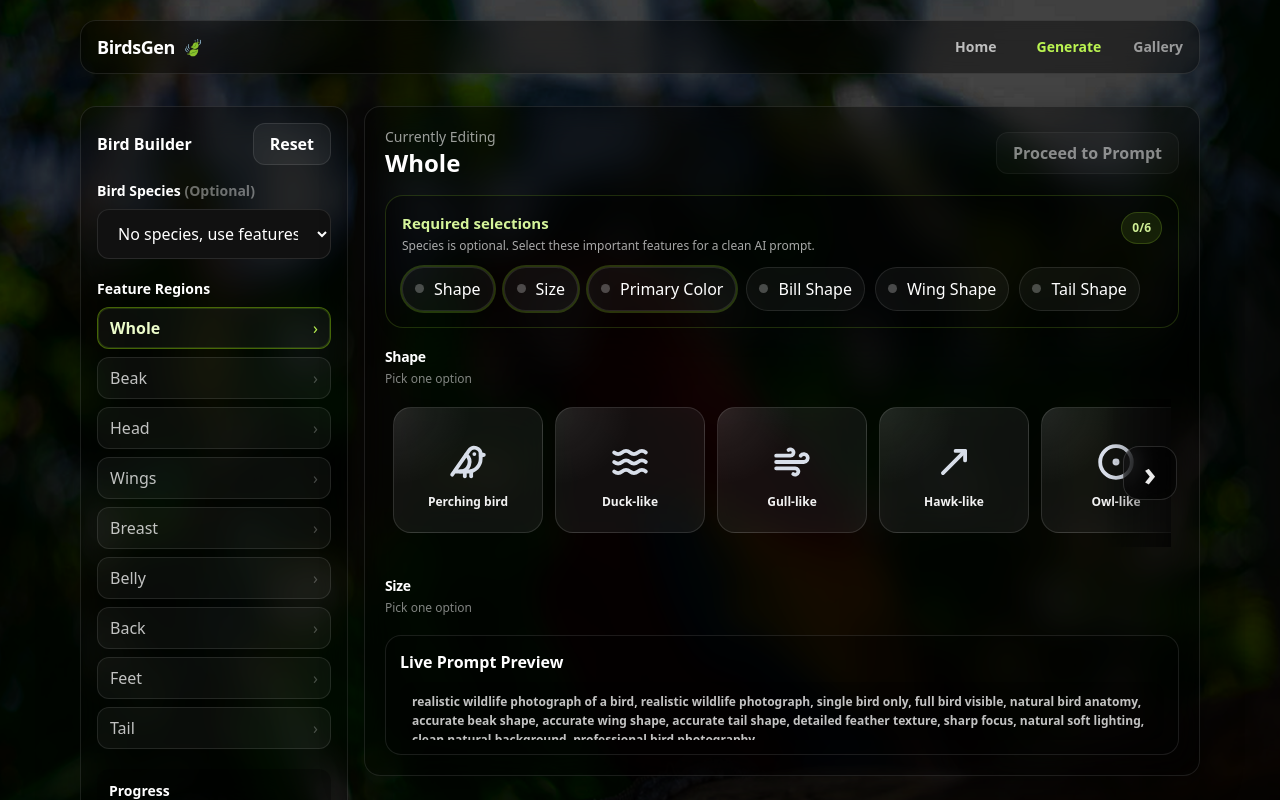
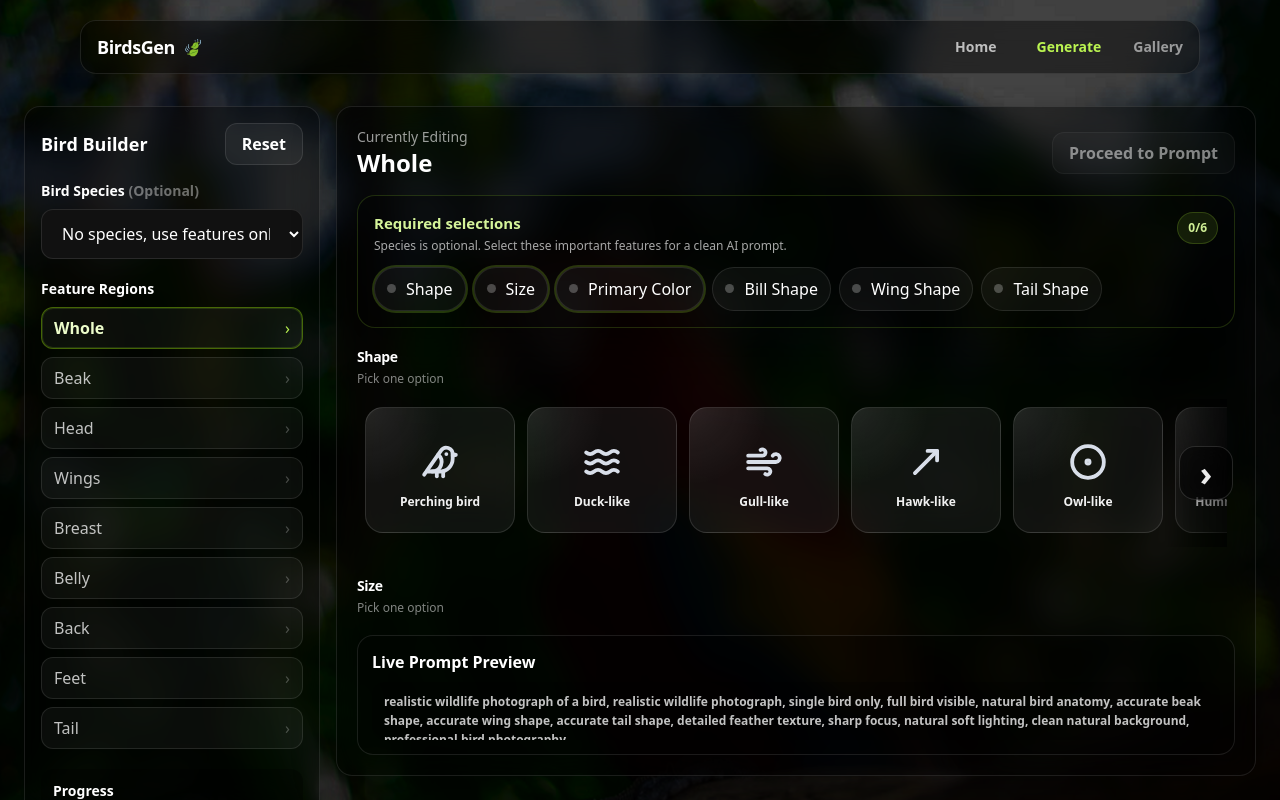
Before and after one commit to shujauzzaman/birds-gen, a React (Vite) app: page /generate in a window 1280 px wide. Built offline with nearby package versions, Linux system fonts and the light colour scheme.

Commit message:
Fix responsive layout and SVG asset imports

```diff
--- a/src/components/ui/GalleryCard.tsx
+++ b/src/components/ui/GalleryCard.tsx
@@ -1,53 +1,43 @@
-export default function GalleryCard({
-  title,
-  image,
-}: {
+import { Download } from "lucide-react";
+
+type GalleryCardProps = {
   title: string;
   image: string;
-}) {
-  async function download() {
-    const response = await fetch(image);
-    const blob = await response.blob();
+};
 
-    const url = URL.createObjectURL(blob);
-
-    const a = document.createElement("a");
-    a.href = url;
-    a.download = `${title.replaceAll(" ", "-").toLowerCase()}.png`;
-
-    a.click();
-
-    URL.revokeObjectURL(url);
-  }
+export default function GalleryCard({ title, image }: GalleryCardProps) {
+  const handleDownload = async () => {
+    const link = document.createElement("a");
+    link.href = image;
+    link.download = `${title}.jpg`;
+    document.body.appendChild(link);
+    link.click();
+    document.body.removeChild(link);
+  };
 
   return (
-    <div className="card overflow-hidden group">
-      <div className="relative aspect-[4/3] bg-black/30">
+    <div className="group overflow-hidden rounded-2xl border border-white/10 bg-black/30">
+      <div className="relative h-44 sm:h-48 md:h-52 overflow-hidden">
         <img
           src={image}
           alt={title}
-          className="h-full w-full object-cover transition-transform duration-300 group-hover:scale-[1.03]"
+          className="h-full w-full object-cover transition-transform duration-300 group-hover:scale-105"
         />
 
-        {/* download button */}
         <button
           type="button"
-          title="Download"
-          className="gallery-download"
-          onClick={download}
+          onClick={handleDownload}
+          className="absolute left-3 bottom-3 z-20 flex h-9 w-9 items-center justify-center rounded-full bg-black/75 text-white border border-white/20 shadow-lg backdrop-blur-md hover:bg-black"
+          aria-label="Download image"
         >
-          <img
-            src="/src/assets/icons/download.svg"
-            alt="download"
-            className="gallery-download-icon"
-          />
+          <Download size={18} strokeWidth={2.5} />
         </button>
       </div>
 
-      <div className="px-4 py-3">
-        <div className="text-sm font-semibold text-white/90 truncate">
+      <div className="p-4">
+        <h3 className="text-sm font-bold text-white line-clamp-1">
           {title}
-        </div>
+        </h3>
       </div>
     </div>
   );
--- a/src/globals.css
+++ b/src/globals.css
@@ -1373,3 +1373,29 @@ body {
   filter:
     drop-shadow(0 4px 10px rgba(0,0,0,0.35));
 }
+.builder-main-card {
+  width: 100%;
+  min-width: 0;
+}
+
+.builder-features-scroll {
+  overflow-x: hidden;
+}
+
+.required-chips {
+  display: flex;
+  flex-wrap: wrap;
+  gap: 8px;
+}
+
+.required-chip {
+  max-width: 100%;
+  word-break: break-word;
+  white-space: normal;
+}
+
+.builder-prompt-text {
+  max-width: 100%;
+  white-space: normal;
+  word-break: break-word;
+}
--- a/src/pages/GenerateBird.tsx
+++ b/src/pages/GenerateBird.tsx
@@ -21,9 +21,8 @@ export default function GenerateBird() {
 
   const [selectedRegion, setSelectedRegion] = useState("Whole");
   const [selectedSpecies, setSelectedSpecies] = useState(() => loadSpecies());
-  const [selectedFeatures, setSelectedFeatures] = useState<SelectedFeatures>(() =>
-    loadSelected()
-  );
+  const [selectedFeatures, setSelectedFeatures] =
+    useState<SelectedFeatures>(() => loadSelected());
 
   const hasSpecies = selectedSpecies.trim().length > 0;
 
@@ -76,9 +75,6 @@ export default function GenerateBird() {
   function handleSpeciesChange(value: string) {
     setSelectedSpecies(value);
 
-    // Optional but recommended:
-    // when species is selected, remove feature selections
-    // so prompt is fully species-based.
     if (value.trim().length > 0) {
       setSelectedFeatures({});
       clearSelected();
@@ -96,13 +92,20 @@ export default function GenerateBird() {
       <div className="min-h-screen bg-black/55">
         <Navbar />
 
-        <div className="mx-auto max-w-6xl px-4 py-8 grid grid-cols-12 gap-4">
-          <aside className="col-span-12 md:col-span-3">
-            <div className="card p-4">
-              <div className="flex items-center justify-between">
-                <div className="font-extrabold">Bird Builder</div>
+        <div className="mx-auto max-w-7xl px-3 sm:px-4 md:px-6 py-4 md:py-8">
+          <div className="grid grid-cols-1 lg:grid-cols-12 gap-4">
+            <aside className="col-span-12 lg:col-span-3">
+              <div className="card p-3 sm:p-4">
+                <div className="flex items-center justify-between gap-3">
+                  <div className="font-extrabold text-base sm:text-lg">
+                    Bird Builder
+                  </div>
 
-                <button className="btn-ghost" type="button" onClick={resetAll}>
+                  <button
+                    className="btn-ghost shrink-0"
+                    type="button"
+                    onClick={resetAll}
+                  >
                     Reset
                   </button>
                 </div>
@@ -114,7 +117,7 @@ export default function GenerateBird() {
                   </div>
 
                   <select
-                  className="w-full rounded-xl border border-white/10 bg-[#111] px-4 py-3 text-white outline-none cursor-pointer"
+                    className="w-full rounded-xl border border-white/10 bg-[#111] px-3 sm:px-4 py-3 text-white outline-none cursor-pointer text-sm sm:text-base"
                     value={selectedSpecies}
                     onChange={(e) => handleSpeciesChange(e.target.value)}
                   >
@@ -159,7 +162,7 @@ export default function GenerateBird() {
                 <div className="mt-5 rounded-xl bg-black/30 p-3">
                   <div className="text-sm font-bold">Progress</div>
 
-                <div className="mt-1 text-sm text-white/70">
+                  <div className="mt-1 text-sm text-white/70 break-words">
                     Species: {selectedSpecies || "Optional / Not selected"}
                   </div>
 
@@ -184,16 +187,16 @@ export default function GenerateBird() {
               </div>
             </aside>
 
-          <main className="col-span-12 md:col-span-9 min-w-0">
-            <div className="card p-5 builder-main-card">
+            <main className="col-span-12 lg:col-span-9 min-w-0">
+              <div className="card p-3 sm:p-4 md:p-5 builder-main-card overflow-hidden">
                 <div className="builder-fixed-top">
-                <div className="flex items-center justify-between gap-3">
-                  <div>
+                  <div className="flex flex-col sm:flex-row sm:items-center sm:justify-between gap-3">
+                    <div className="min-w-0">
                       <div className="text-white/60 text-sm">
                         {hasSpecies ? "Selected Species" : "Currently Editing"}
                       </div>
 
-                    <div className="text-2xl font-extrabold">
+                      <div className="text-lg sm:text-xl md:text-2xl font-extrabold break-words">
                         {hasSpecies ? selectedSpecies : selectedRegion}
                       </div>
                     </div>
@@ -203,8 +206,8 @@ export default function GenerateBird() {
                       disabled={!canProceed}
                       className={
                         canProceed
-                        ? "btn-primary"
-                        : "btn-ghost opacity-50 cursor-not-allowed"
+                          ? "btn-primary w-full sm:w-auto"
+                          : "btn-ghost opacity-50 cursor-not-allowed w-full sm:w-auto"
                       }
                       onClick={() => nav("/prompt")}
                     >
@@ -227,7 +230,7 @@ export default function GenerateBird() {
 
                   {!hasSpecies && !canProceed && (
                     <div className="mt-4 required-box">
-                    <div className="required-head">
+                      <div className="required-head flex flex-col sm:flex-row sm:items-center sm:justify-between gap-3">
                         <div>
                           <div className="required-title">
                             Required selections
@@ -239,7 +242,7 @@ export default function GenerateBird() {
                           </div>
                         </div>
 
-                      <div className="required-count">
+                        <div className="required-count self-start sm:self-auto">
                           {completedRequired}/{REQUIRED_KEYS.length}
                         </div>
                       </div>
@@ -275,8 +278,8 @@ export default function GenerateBird() {
 
                 <div className="builder-features-scroll">
                   {hasSpecies ? (
-                  <div className="card p-6 text-white/80">
-                    <div className="text-xl font-extrabold text-lime-200">
+                    <div className="card p-4 sm:p-6 text-white/80">
+                      <div className="text-lg sm:text-xl font-extrabold text-lime-200 break-words">
                         {selectedSpecies}
                       </div>
 
@@ -298,7 +301,8 @@ export default function GenerateBird() {
                 <div className="builder-prompt-footer">
                   <div>
                     <div className="font-bold mb-2">Live Prompt Preview</div>
-                  <div className="builder-prompt-text">
+
+                    <div className="builder-prompt-text break-words overflow-x-auto text-sm sm:text-base">
                       {result.positive}
                     </div>
                   </div>
@@ -308,5 +312,6 @@ export default function GenerateBird() {
           </div>
         </div>
       </div>
+    </div>
   );
 }
--- a/src/pages/Home.tsx
+++ b/src/pages/Home.tsx
@@ -57,7 +57,7 @@ export default function Home() {
               </button>
             </div>
 
-            <div className="mt-7 grid grid-cols-2 sm:grid-cols-3 lg:grid-cols-4 gap-4">
+            <div className="mt-7 grid grid-cols-1 xs:grid-cols-2 sm:grid-cols-2 md:grid-cols-3 xl:grid-cols-4 gap-4">
               {MOCK_GALLERY.map((it, idx) => (
                 <GalleryCard key={idx} title={it.title} image={it.image} />
               ))}
--- a/src/pages/PromptReview.tsx
+++ b/src/pages/PromptReview.tsx
@@ -6,6 +6,9 @@ import Navbar from "../components/Navbar";
 import { loadSelected, loadSpecies } from "../storage";
 import { buildPrompt } from "../prompt";
 import { generateBirdImage } from "../api";
+
+import downloadIcon from "../assets/icons/download.svg";
+import birdsHouse from "../assets/icons/birds_house.svg";
 
 export default function PromptReview() {
   const selected = useMemo(() => loadSelected(), []);
@@ -66,7 +69,11 @@ export default function PromptReview() {
 
     a.download = `birdsgen-${Date.now()}.png`;
 
+    document.body.appendChild(a);
+
     a.click();
+
+    document.body.removeChild(a);
 
     URL.revokeObjectURL(url);
   }
@@ -82,7 +89,7 @@ export default function PromptReview() {
       <div className="min-h-screen site-overlay">
         <Navbar />
 
-        <main className="mx-auto max-w-6xl px-4 pt-8 pb-10">
+        <main className="mx-auto max-w-7xl px-3 sm:px-4 md:px-6 pt-6 md:pt-8 pb-10">
           <div className="preview-layout">
             {/* LEFT */}
             <section className="preview-left">
@@ -117,7 +124,7 @@ export default function PromptReview() {
                     Using predefined species prompt
                   </div>
 
-                  <div className="mt-1 text-sm text-white/70">
+                  <div className="mt-1 text-sm text-white/70 break-words">
                     Species: {species}
                   </div>
                 </div>
@@ -207,7 +214,7 @@ export default function PromptReview() {
                       onClick={downloadImage}
                     >
                       <img
-                        src="/src/assets/icons/download.svg"
+                        src={downloadIcon}
                         alt="download"
                         className="preview-download-icon"
                       />
@@ -216,7 +223,7 @@ export default function PromptReview() {
                 ) : (
                   <div className="preview-empty">
                     <img
-                      src="/src/assets/images/birds_house.svg"
+                      src={birdsHouse}
                       alt="Bird house"
                       className="preview-empty-svg"
                     />
```
Also changed, not shown: src/assets/icons/birds_house.svg (renamed from public/images/home_images/birds_house.svg). Lines whose indentation alone changed are shown as unchanged.
